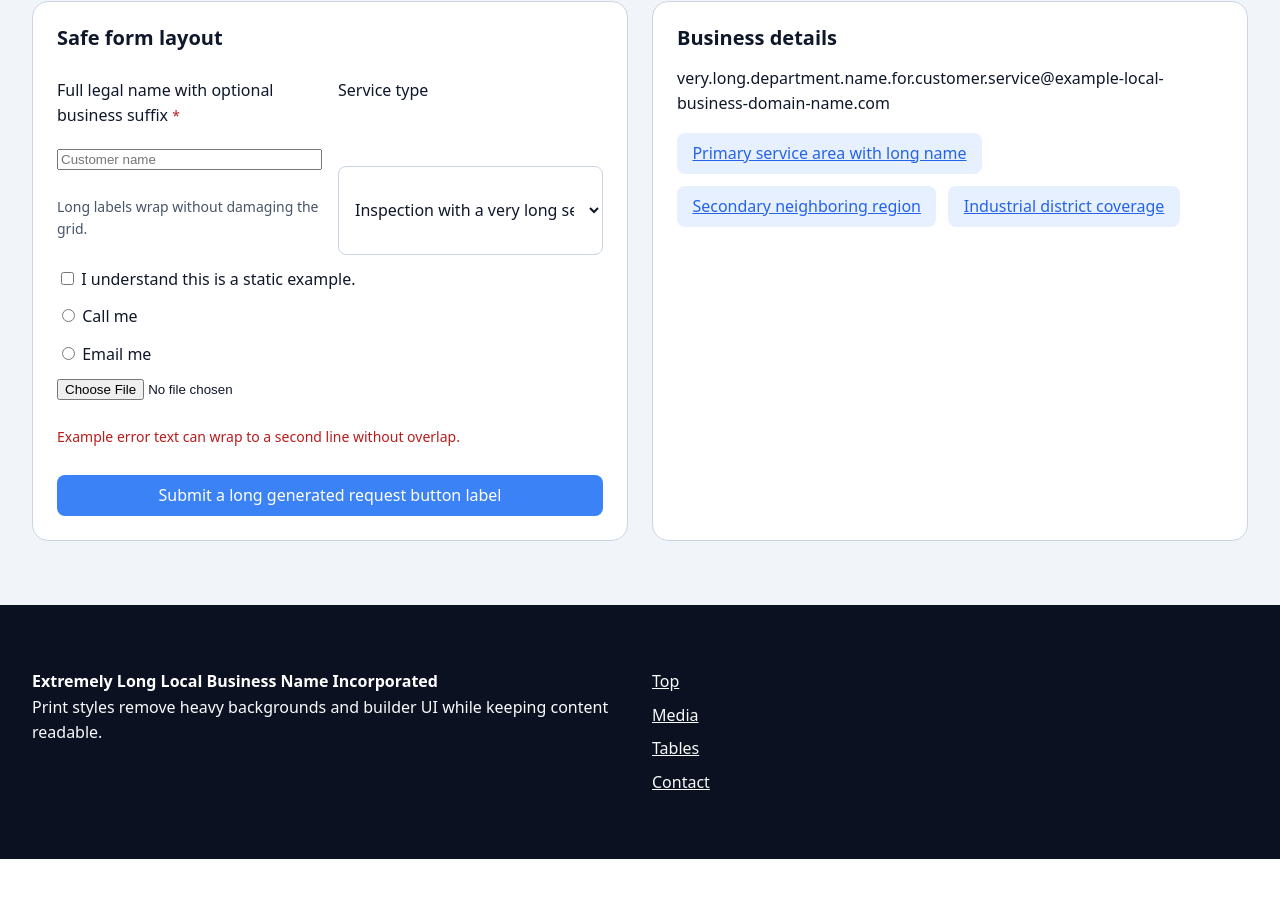
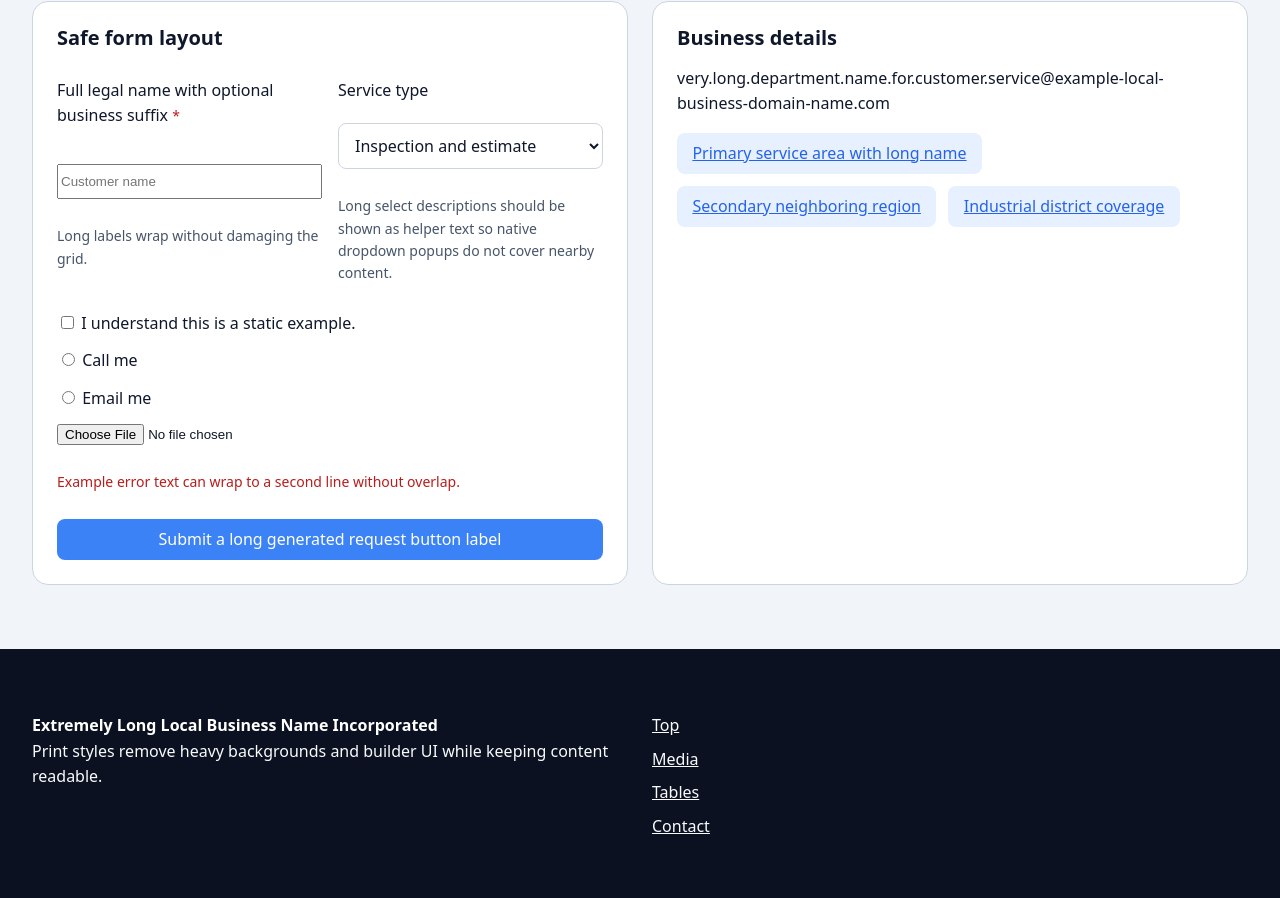
Before and after one commit to cameronb1276/SS_CSS_FRAMEWORK, a plain HTML site: page examples/published-safety.html in a window 1280 px wide. Shown: the part 3778-4676 px from the top of the page. Before the commit the page ends 4637 px from the top, so only its background shows below. Drawn offline with Linux system fonts and the light colour scheme.

Commit message:
Fix published safety select overflow example

```diff
--- a/examples/published-safety.html
+++ b/examples/published-safety.html
@@ -142,8 +142,9 @@
               <div class="ss-field-stack">
                 <label class="ss-label" for="service-type">Service type</label>
                 <select class="ss-select" id="service-type">
-                  <option>Inspection with a very long select option label for testing</option>
+                  <option>Inspection and estimate</option>
                 </select>
+                <p class="ss-help-text ss-safe-text">Long select descriptions should be shown as helper text so native dropdown popups do not cover nearby content.</p>
               </div>
             </div>
             <div class="ss-check-group">
```
